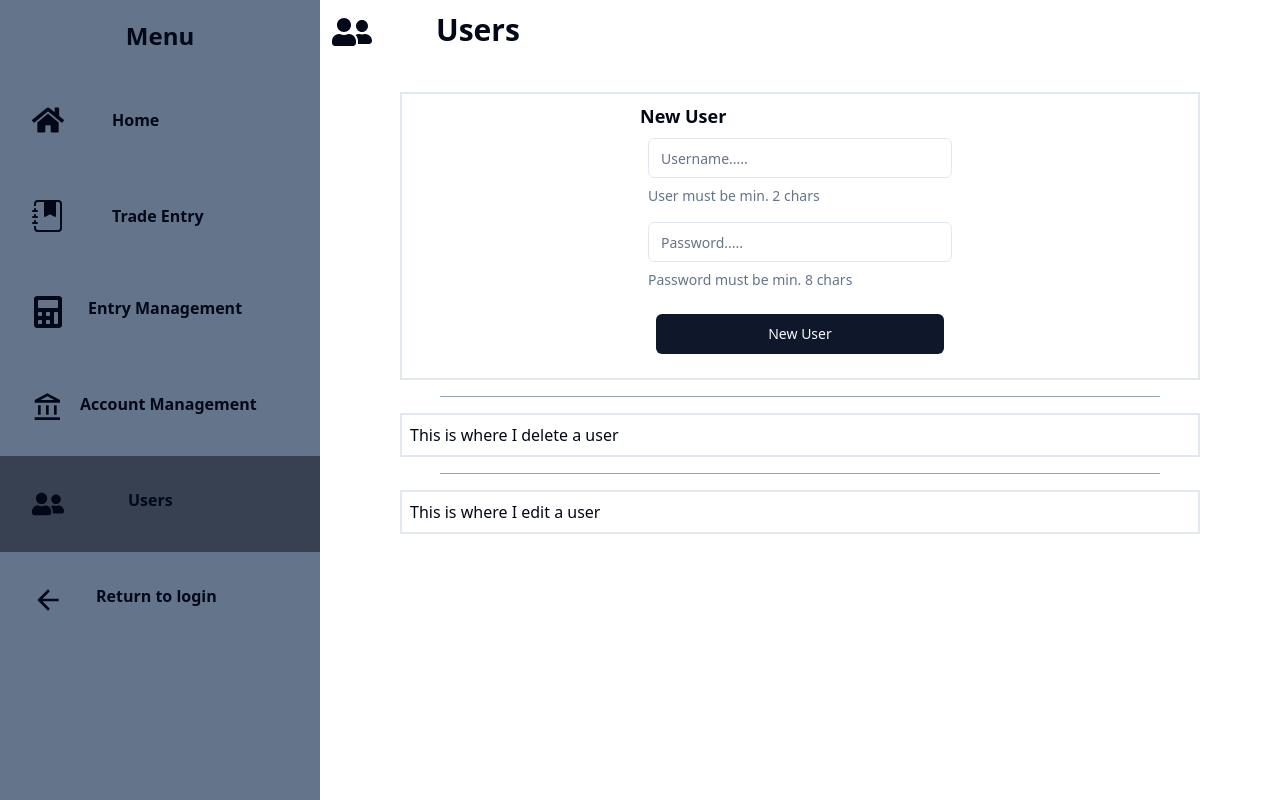
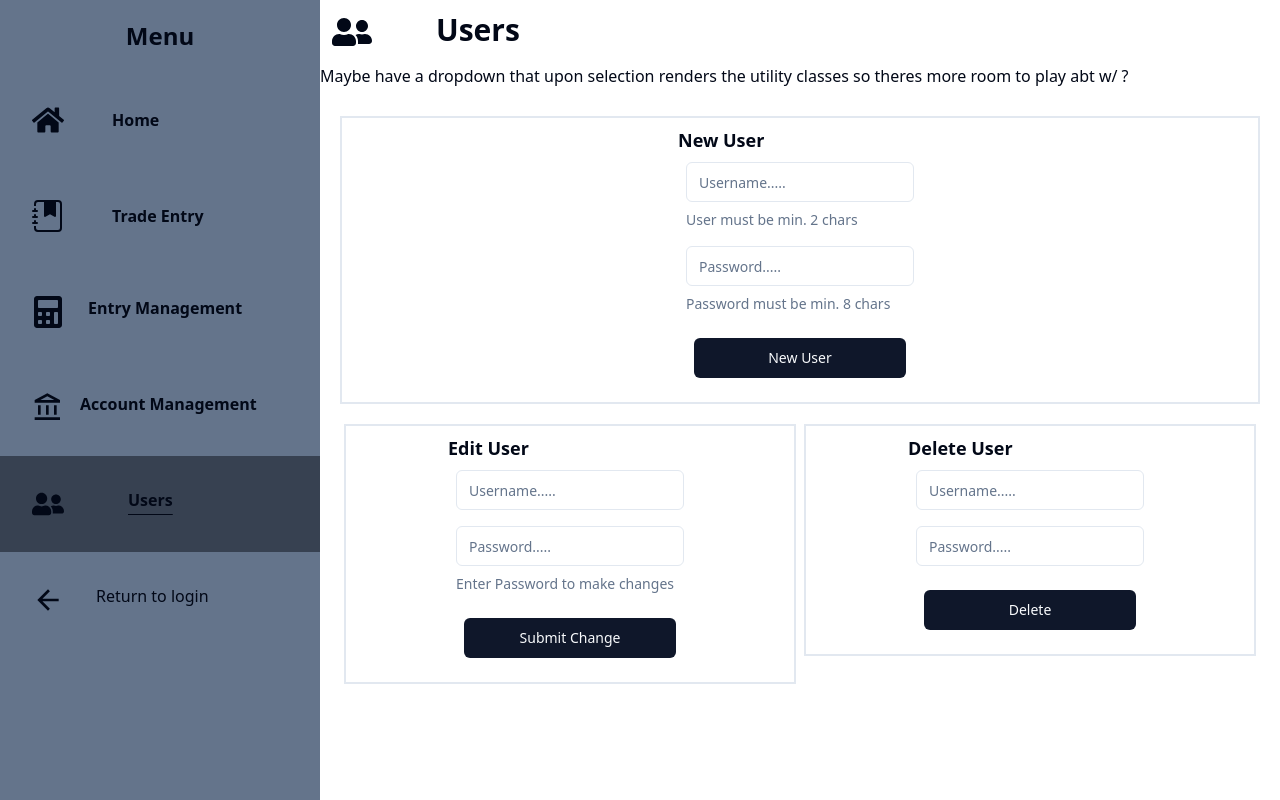
Before and after one commit to MShaw1223/project, a Next.js app: page /users in a window 1280 px wide. Built offline with nearby package versions, Linux system fonts and the light colour scheme.

Commit message:
commit large changes

```diff
--- a/src/components/ui/DeleteUser.tsx
+++ b/src/components/ui/DeleteUser.tsx
@@ -1,16 +1,88 @@
-import React from "react"
+import React from "react";
+import { zodResolver } from "@hookform/resolvers/zod";
+import { useForm } from "react-hook-form";
+import * as z from "zod";
+import { Button } from "@/components/ui/button";
+import {
+  Form,
+  FormControl,
+  FormDescription,
+  FormField,
+  FormItem,
+  FormLabel,
+  FormMessage,
+} from "@/components/ui/form";
+import { Input } from "@/components/ui/input";
 
 interface DUinterface {
-    user: string
+  user: string;
 }
 
-//interface to take the string and pass it from the delete user form
-//and to the postgres
+//interface finds user and shows a pop-up to edit
+//shadcn has a really nice pop-up for this
+const formSchema = z.object({
+  username: z.string().min(2, {
+    message: "Username must be at least 2 characters.",
+  }),
+  password: z.string().min(8, {
+    message: "Password must be at least 8 characters.",
+  }),
+});
 
-export default function DeleteUser(){
-    return(
-        <h1>
-            This is where I delete a user
-        </h1>
-    )
+function onSubmit(values: z.infer<typeof formSchema>) {
+  // Do something with the form values --> neon
+  // Type-safe and validated.
+  console.log(values);
 }
+
+export default function DeleteUser() {
+  const form = useForm<z.infer<typeof formSchema>>({
+    resolver: zodResolver(formSchema),
+    defaultValues: {
+      username: "",
+      password: "",
+    },
+  });
+  return (
+    <div className="flex items-center justify-center">
+      <Form {...form}>
+        <form onSubmit={form.handleSubmit(onSubmit)}>
+          <FormLabel className="font-bold text-lg">Delete User</FormLabel>
+          <div className="p-2">
+            <FormField
+              control={form.control}
+              name="username"
+              render={({ field }) => (
+                <FormItem>
+                  <FormControl>
+                    <Input placeholder="Username....." {...field} />
+                  </FormControl>
+                  <FormMessage />
+                </FormItem>
+              )}
+            />
+          </div>
+          <div className="p-2">
+            <FormField
+              control={form.control}
+              name="password"
+              render={({ field }) => (
+                <FormItem>
+                  <FormControl>
+                    <Input placeholder="Password....." {...field} />
+                  </FormControl>
+                  <FormMessage />
+                </FormItem>
+              )}
+            />
+          </div>
+          <div className="p-4">
+            <Button type="submit" className="w-full">
+              Delete
+            </Button>
+          </div>
+        </form>
+      </Form>
+    </div>
+  );
+}
--- a/src/components/ui/EditUser.tsx
+++ b/src/components/ui/EditUser.tsx
@@ -1,16 +1,91 @@
-import React from "react"
+import React from "react";
+import { zodResolver } from "@hookform/resolvers/zod";
+import { useForm } from "react-hook-form";
+import * as z from "zod";
+import { Button } from "@/components/ui/button";
+import {
+  Form,
+  FormControl,
+  FormDescription,
+  FormField,
+  FormItem,
+  FormLabel,
+  FormMessage,
+} from "@/components/ui/form";
+import { Input } from "@/components/ui/input";
 
-interface DUinterface {
-    user: string
+interface EUinterface {
+  user: string;
 }
 
 //interface finds user and shows a pop-up to edit
 //shadcn has a really nice pop-up for this
+const formSchema = z.object({
+  username: z.string().min(2, {
+    message: "Username must be at least 2 characters.",
+  }),
+  password: z.string().min(8, {
+    message: "Password must be at least 8 characters.",
+  }),
+});
 
-export default function EditUser(){
-    return(
-        <h1>
-            This is where I edit a user
-        </h1>
-    )
+function onSubmit(values: z.infer<typeof formSchema>) {
+  // Do something with the form values --> neon
+  // Type-safe and validated.
+  console.log(values);
 }
+
+export default function EditUser() {
+  const form = useForm<z.infer<typeof formSchema>>({
+    resolver: zodResolver(formSchema),
+    defaultValues: {
+      username: "",
+      password: "",
+    },
+  });
+  return (
+    <div className="flex items-center justify-center">
+      <Form {...form}>
+        <form onSubmit={form.handleSubmit(onSubmit)}>
+          <FormLabel className="font-bold text-lg">Edit User</FormLabel>
+          <div className="p-2">
+            <FormField
+              control={form.control}
+              name="username"
+              render={({ field }) => (
+                <FormItem>
+                  <FormControl>
+                    <Input placeholder="Username....." {...field} />
+                  </FormControl>
+                  <FormMessage />
+                </FormItem>
+              )}
+            />
+          </div>
+          <div className="p-2">
+            <FormField
+              control={form.control}
+              name="password"
+              render={({ field }) => (
+                <FormItem>
+                  <FormControl>
+                    <Input placeholder="Password....." {...field} />
+                  </FormControl>
+                  <FormDescription>
+                    Enter Password to make changes
+                  </FormDescription>
+                  <FormMessage />
+                </FormItem>
+              )}
+            />
+          </div>
+          <div className="p-4">
+            <Button type="submit" className="w-full">
+              Submit Change
+            </Button>
+          </div>
+        </form>
+      </Form>
+    </div>
+  );
+}
--- a/src/components/ui/ProfileCreate.tsx
+++ b/src/components/ui/ProfileCreate.tsx
@@ -20,12 +20,12 @@ const formSchema = z.object({
   password: z.string().min(8, {
     message: "Password must be at least 8 characters.",
   }),
-})
+});
 
 function onSubmit(values: z.infer<typeof formSchema>) {
   // Do something with the form values --> neon
   // Type-safe and validated.
-  console.log(values)
+  console.log(values);
 }
 
 export default function ProfileCreate() {
@@ -33,18 +33,15 @@ export default function ProfileCreate() {
     resolver: zodResolver(formSchema),
     defaultValues: {
       username: "",
-      password: ""
+      password: "",
     },
-  })
+  });
 
   return (
-    <div className="my-auto mx-auto w-80">
-      <div className="flex flex-col items-centre">
+    <div className="flex items-center justify-center">
       <Form {...form}>
-          <form onSubmit={form.handleSubmit(onSubmit)} >
-            <FormLabel className="font-bold text-lg">
-              New User
-            </FormLabel>
+        <form onSubmit={form.handleSubmit(onSubmit)}>
+          <FormLabel className="font-bold text-lg">New User</FormLabel>
           <div className="p-2">
             <FormField
               control={form.control}
@@ -54,9 +51,7 @@ export default function ProfileCreate() {
                   <FormControl>
                     <Input placeholder="Username....." {...field} />
                   </FormControl>
-                    <FormDescription>
-                      User must be min. 2 chars
-                    </FormDescription>
+                  <FormDescription>User must be min. 2 chars</FormDescription>
                   <FormMessage />
                 </FormItem>
               )}
@@ -80,11 +75,12 @@ export default function ProfileCreate() {
             />
           </div>
           <div className="p-4">
-              <Button type="submit" className="w-full">New User</Button>
+            <Button type="submit" className="w-full">
+              New User
+            </Button>
           </div>
         </form>
       </Form>
     </div>
-    </div>
-  )
+  );
 }
--- a/src/pages/home.tsx
+++ b/src/pages/home.tsx
@@ -13,7 +13,7 @@ const Home: NextPage = () => {
           <span className="ml-4 my-auto font-sans font-bold">Home</span>
         </div>
         <div className="flex-1 overflow-auto p-4 text-justify justify-center">
-          *Content in here*
+          Table showing stats will be displayed here
         </div>
       </div>
     </div>
--- a/src/pages/users.tsx
+++ b/src/pages/users.tsx
@@ -13,25 +13,27 @@ const userPage: NextPage = () => {
   return (
     <div className="flex h-screen">
       <Menu />
-      <div className="flex-1 flex flex-col overflow-hidden">
+      <div className="flex-1 overflow-hidden">
         <div className="flex p-3 text-3xl">
           <FaUserFriends className="w-10 h-10"></FaUserFriends>
           <span className="ml-16 font-sans font-bold">Users</span>
         </div>
-        <div className="flex-1 overflow-auto text-justify justify-center">
-          <div className="flex flex-col flex-wrap items-center mt-3">
-            <div className="border-2 border-double p-2 m-4 w-10/12">
+        <div className="flex-1 overflow-auto justify-center">
+          <span>
+            Maybe have a dropdown that upon selection renders the utility
+            classes so theres more room to play abt w/ ?
+          </span>
+          <div className="flex flex-col items-center mt-3 mx-5">
+            <div className="border-2 border-double p-2 m-4 w-full">
               <ProfileCreate />
             </div>
-            <Separator className="w-3/4" />
-
-            <div className="border-2 border-double p-2 m-4 w-10/12">
-              <DeleteUser />
-            </div>
-            <Separator className="w-3/4" />
-
-            <div className="border-2 border-double p-2 m-4 w-10/12">
-              <EditUser />
+            <div className="flex flex-col md:flex-row md:items-start w-full">
+              <div className="border-2 border-double p-2 m-1 w-full h-full">
+                <EditUser />
+              </div>
+              <div className="border-2 border-double p-2 m-1 w-full h-full">
+                <DeleteUser />
+              </div>
             </div>
           </div>
         </div>
--- a/src/utils/menu.tsx
+++ b/src/utils/menu.tsx
@@ -9,13 +9,15 @@ export default function Menu() {
   const router = useRouter();
   const isLinkActive = (href: string) => router.pathname === href;
   return (
-    <div className="w-80 h-screen bg-slate-500 font-extrabold">
-      <div className="text-center p-5 text-2xl">Menu</div>
+    <div className="w-80 h-screen bg-slate-500">
+      <div className="text-center p-5 text-2xl font-extrabold">Menu</div>
 
       <Link href="/home">
         <div
           className={`flex p-8 focus:outline-none ${
-            isLinkActive("/home") ? "bg-gray-700" : ""
+            isLinkActive("/home")
+              ? "bg-gray-700 font-black underline underline-offset-8"
+              : "font-bold"
           } hover:bg-slate-400`}
         >
           <FaHome className="w-8 h-8"></FaHome>
@@ -26,7 +28,9 @@ export default function Menu() {
       <Link href="/Trade-Entry">
         <div
           className={`flex p-8 focus:outline-none ${
-            isLinkActive("/Trade-Entry") ? "bg-gray-700" : ""
+            isLinkActive("/Trade-Entry")
+              ? "bg-gray-700 font-black underline underline-offset-8"
+              : "font-bold"
           } hover:bg-slate-400`}
         >
           <BsFillJournalBookmarkFill className="w-8 h-8"></BsFillJournalBookmarkFill>
@@ -37,7 +41,9 @@ export default function Menu() {
       <Link href="/entry-management">
         <div
           className={`flex p-8 focus:outline-none ${
-            isLinkActive("/entry-management") ? "bg-gray-700" : ""
+            isLinkActive("/entry-management")
+              ? "bg-gray-700 font-black underline underline-offset-8"
+              : "font-bold"
           } hover:bg-slate-400`}
         >
           <FaCalculator className="w-8 h-8"></FaCalculator>
@@ -48,7 +54,9 @@ export default function Menu() {
       <Link href="/account-management">
         <div
           className={`flex p-8 focus:outline-none ${
-            isLinkActive("/account-management") ? "bg-gray-700" : ""
+            isLinkActive("/account-management")
+              ? "bg-gray-700 font-black underline underline-offset-8"
+              : "font-bold"
           } hover:bg-slate-400`}
         >
           <MdOutlineAccountBalance className="w-8 h-8"></MdOutlineAccountBalance>
@@ -59,7 +67,9 @@ export default function Menu() {
       <Link href="/users">
         <div
           className={`flex p-8 focus:outline-none ${
-            isLinkActive("/users") ? "bg-gray-700" : ""
+            isLinkActive("/users")
+              ? "bg-gray-700 font-black underline underline-offset-8"
+              : "font-bold"
           } hover:bg-slate-400`}
         >
           <FaUserFriends className="w-8 h-8"></FaUserFriends>
@@ -70,7 +80,7 @@ export default function Menu() {
       <Link href="/">
         <div className="flex p-8 focus:outline-none focus:bg-gray-700 hover:bg-slate-400">
           <MdArrowBack className="w-8 h-8"></MdArrowBack>
-          <span className="ml-8">Return to login</span>
+          <span className="ml-8 font-medium">Return to login</span>
         </div>
       </Link>
     </div>
```
Also changed, not shown: src/components/ui/LoginPage.tsx (+5 -5 lines), src/pages/_document.tsx (+4 -6 lines), src/pages/index.tsx (+3 -4 lines). Lines whose indentation alone changed are shown as unchanged.
